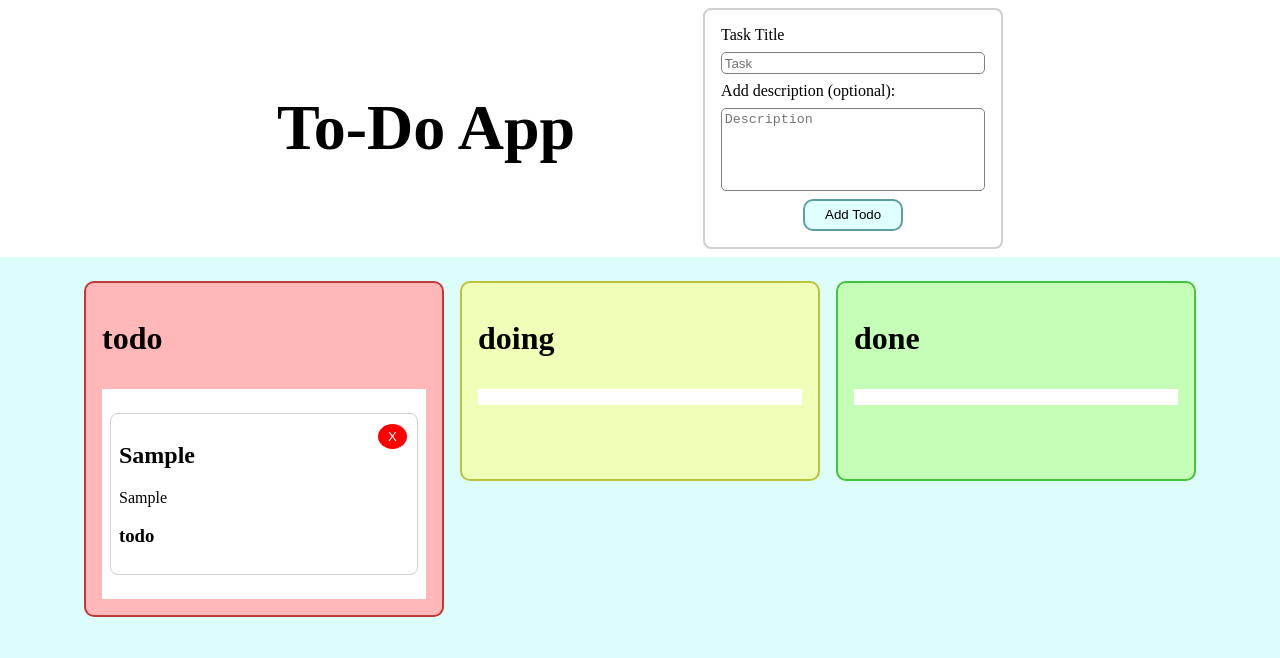
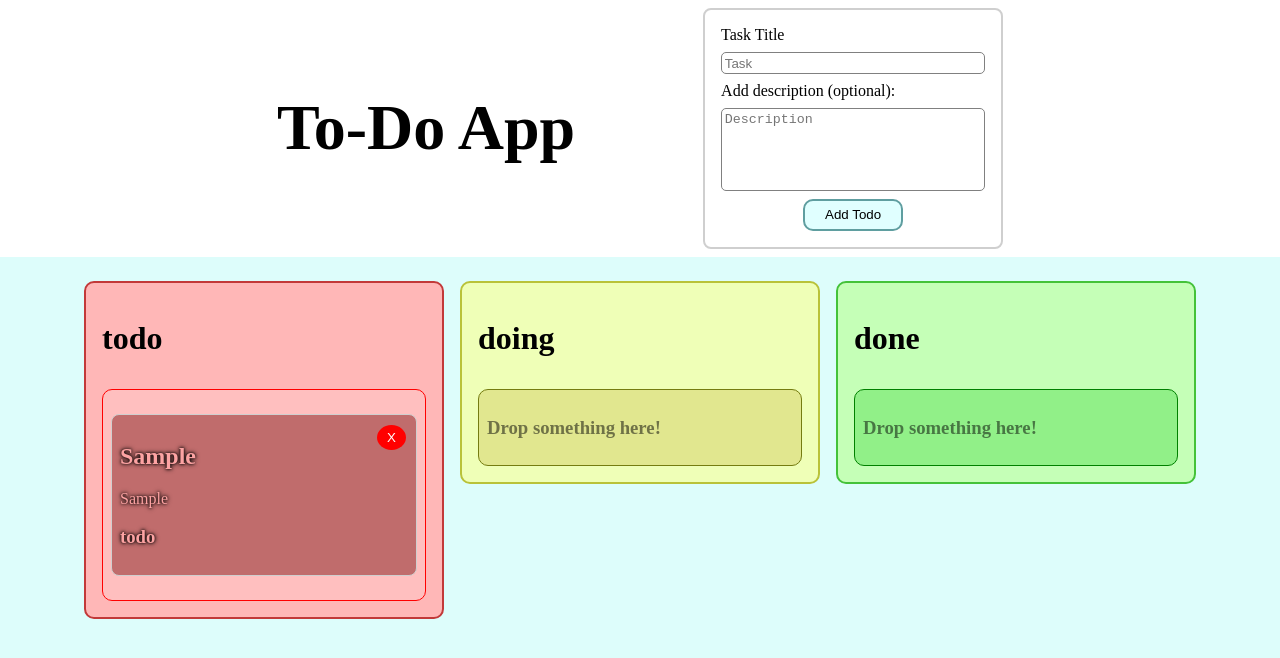
Before and after one commit to NetHunTech/grab-and-drag-to-do-app, a React (Vite) app: page / in a window 1280 px wide. Both pictures are taken after typing "Sample", "Sample" into the empty fields and a click on the button "Add Todo". Shown: the top 658 px of the page. Built offline with nearby package versions, Linux system fonts and the light colour scheme.

Commit message:
Adding styles to cards, when they're in different columns

```diff
--- a/src/components/TodoBoard/TodoBoard.tsx
+++ b/src/components/TodoBoard/TodoBoard.tsx
@@ -21,6 +21,12 @@ export default function Board() {
     onDragCancel
   } = useTodos()
 
+  const columns = {
+    todo: todos.filter(task => task.stage === 'todo'),
+    doing: todos.filter(task => task.stage === 'doing'),
+    done: todos.filter(task => task.stage === 'done')
+  }
+
   return (
     <>
       <header>
@@ -36,19 +42,19 @@ export default function Board() {
         <main className="todo-board">
           <Column
             name='todo'
-            tasks={todos.filter(task => task.stage === 'todo')}
+            tasks={columns.todo}
             onDelete={delTodo}
             activeId={activeId}
           />
           <Column
             name='doing'
-            tasks={todos.filter(task => task.stage === 'doing')}
+            tasks={columns.doing}
             onDelete={delTodo}
             activeId={activeId}
           />
           <Column
             name='done'
-            tasks={todos.filter(task => task.stage === 'done')}
+            tasks={columns.done}
             onDelete={delTodo}
             activeId={activeId}
           />
@@ -56,6 +62,15 @@ export default function Board() {
 
         <DragOverlay>
           {activeTodo ? (
+            <div
+              key={activeTodo.id}
+              style={{
+                transform:"scale(1.2)",
+                transition: "opacity 150ms ease, transform 150ms ease",
+                boxShadow: "0 4px 8px 0 rgba(0, 0, 0, 0.2), 0 6px 20px 0 rgba(0, 0, 0, 0.19)",
+                borderRadius: "8px"
+              }}
+            >
               <Card
                 id={activeTodo.id}
                 title={activeTodo.title}
@@ -63,6 +78,7 @@ export default function Board() {
                 stage={activeTodo.stage}
                 onDelete={() => {}}
               />
+            </div>
           ) : null}
         </DragOverlay>
       </DndContext>
--- a/src/components/TodoBoard/TodoCard.tsx
+++ b/src/components/TodoBoard/TodoCard.tsx
@@ -19,15 +19,16 @@ export default function Card({
     }
   })
 
+
   return (
     <div
       ref={setNodeRef}
       {...listeners}
       {...attributes}
-      className={`card`}
+      className={`card card-${stage}`}
       style={{
         transform: transform ? CSS.Transform.toString(transform) : undefined,
-        transition
+        transition,
       }}
     >
       <h2>{title}</h2>
--- a/src/components/TodoBoard/TodoColumn.tsx
+++ b/src/components/TodoBoard/TodoColumn.tsx
@@ -14,6 +14,7 @@ export default function Column({ name, tasks, onDelete, activeId }: TodoColumn)
       stage: name
     }
   })
+
 
   const renderedTasks = tasks.map((task: Todo) => {
     const isDragging = task.id === activeId
@@ -41,6 +42,34 @@ export default function Column({ name, tasks, onDelete, activeId }: TodoColumn)
 
   const taskIds = tasks.map(task => task.id)
 
+  const columnStyle: React.CSSProperties = {
+    display: "flex",
+    flexDirection: "column",
+    gap: "8px",
+    minHeight: "100%",
+    borderRadius: "10px",
+
+    border: `1px solid ${
+      name === 'todo'
+        ? 'red'
+        : name === 'doing'
+        ? '#757c10'
+        : 'green'
+    }`,
+
+    background: isOver
+      ? "#a4dbff"
+      : name === 'todo'
+      ? '#ffbfbf'
+      : name === 'doing'
+      ? '#e1e78f'
+      : '#91f088',
+
+    boxShadow: isOver
+      ? "0 4px 8px 0 rgba(0, 0, 0, 0.2), 0 6px 20px 0 rgba(0, 0, 0, 0.19)"
+      : ""
+  }
+
   return (
     <div className={`${name}-column base-column`}>
       <h1>{name}</h1>
@@ -48,19 +77,17 @@ export default function Column({ name, tasks, onDelete, activeId }: TodoColumn)
       <div
         className="container-column"
         ref={setNodeRef}
-        style={{
-          display: "flex",
-          flexDirection: "column",
-          gap: "8px",
-          minHeight: "100%",
-          background: isOver ? "#a4dbff" : "#fff"
-        }}
+        style={columnStyle}
       >
         <SortableContext
           items={taskIds}
           strategy={verticalListSortingStrategy}
         >
-          {renderedTasks}
+          {!renderedTasks.length ? (
+            <h3 style={{ opacity: 0.5 }}>Drop something here!</h3>
+          ) : (
+            renderedTasks
+          )}
         </SortableContext>
       </div>
     </div>
--- a/src/styles/globals.css
+++ b/src/styles/globals.css
@@ -19,7 +19,7 @@ html, body {
   justify-content: center;
   align-items: flex-start;
 
-  overflow-x: auto; /* fontos kisebb képernyőn */
+  overflow-x: auto;
   background: #ddfdfb;
 }
 
@@ -63,7 +63,7 @@ html, body {
 /* CARD */
 .card {
   position: relative;
-  width: 100%; /* EZ A LÉNYEG */
+  width: 100%;
   padding: .5em;
   margin: 1em 0;
 
@@ -72,6 +72,24 @@ html, body {
 
   background: #fff;
   cursor: grab;
+}
+
+.card-todo {
+  background: #c06c6c;
+  color: rgb(253, 163, 163);
+  text-shadow: 0 0 3px #000000, 0 0 5px #000000;
+}
+
+.card-doing {
+  background: #c8ce74;
+  color: lightyellow;
+  text-shadow: 0 0 3px #000000, 0 0 5px #000000;
+}
+
+.card-done {
+  background: #82c77c;
+  color: rgb(218, 255, 218);
+  text-shadow: 0 0 3px #000000, 0 0 5px #000000;
 }
 
 .card > button {
```
Lines whose indentation alone changed are shown as unchanged.
